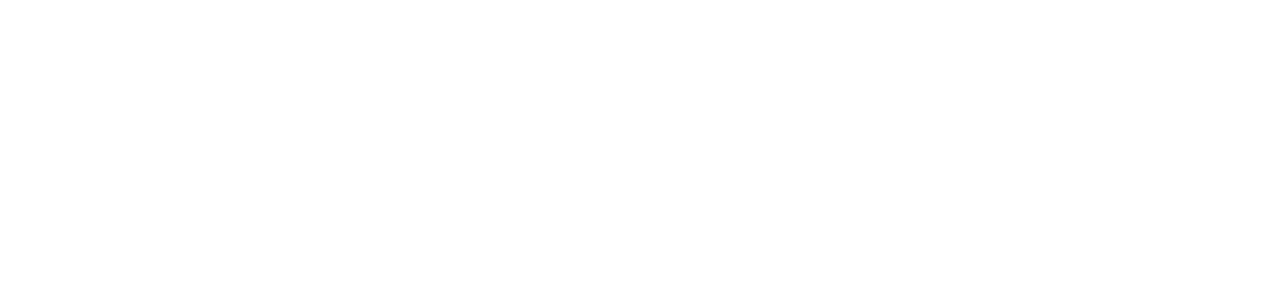
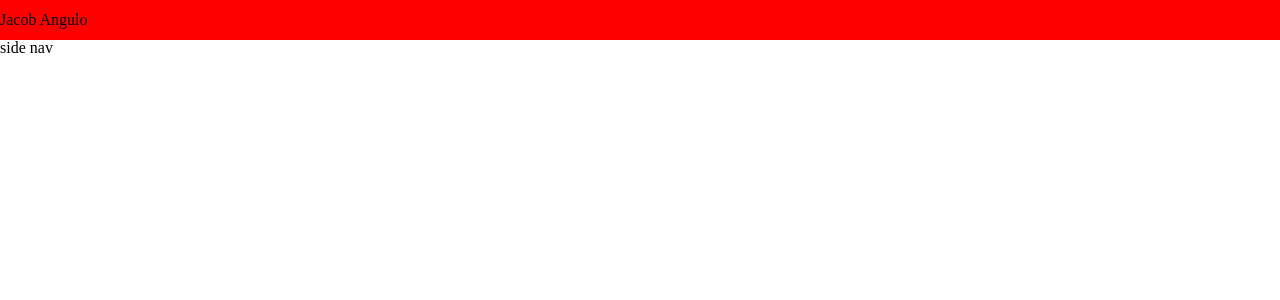
Before and after one commit to jacobAngulo/jacob-angulo-portfiolio, a React (Create React App) app: page / in a window 1280 px wide. Shown: the top 300 px of the page. Built offline with nearby package versions, Linux system fonts and the light colour scheme.

Commit message:
file structuring

```diff
--- a/src/App.js
+++ b/src/App.js
@@ -1,9 +1,14 @@
 import React from 'react';
+import SideNav from './components/side_nav/SideNav';
+import Header from './components/header/Header'
 
 class App extends React.Component {
   render() {
     return (
-      <div className="App"></div>
+      <div className="App">
+        <Header />
+        <SideNav />
+      </div>
     );
   }
 }
--- /dev/null
+++ b/src/components/content/ContentDisplay.js
@@ -0,0 +1 @@
+import React from 'react';
--- /dev/null
+++ b/src/components/header/Header.js
@@ -0,0 +1,15 @@
+import React from 'react';
+import '../header/header.css'
+
+class Header extends React.Component {
+    render() {
+        return (
+            <div className='header'>
+                <img src='' />
+                <h1>Jacob Angulo</h1>
+            </div>
+        )
+    }
+}
+
+export default Header;
--- /dev/null
+++ b/src/components/header/header.css
@@ -0,0 +1,6 @@
+.header {
+    background: red;
+    height: 40px;
+    display: flex;
+    align-items: center;
+}
--- /dev/null
+++ b/src/components/side_nav/SideNav.js
@@ -0,0 +1,11 @@
+import React from 'react';
+
+class SideNav extends React.Component {
+    render() {
+        return (
+            <div className='side-bar'>side nav</div>
+        )
+    }
+}
+
+export default SideNav;
--- a/src/index.css
+++ b/src/index.css
@@ -46,3 +46,6 @@
 	border-collapse: collapse;
 	border-spacing: 0;
 }
+* {
+	box-sizing: border-box;
+}
```
Also changed, not shown: src/components/side_nav/side-nav.css (added).
